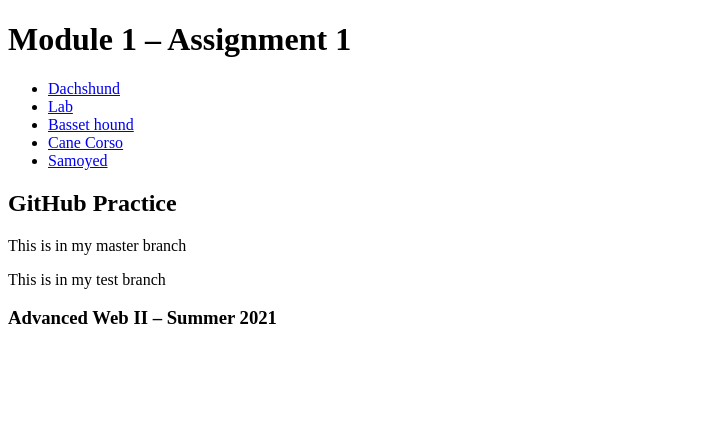
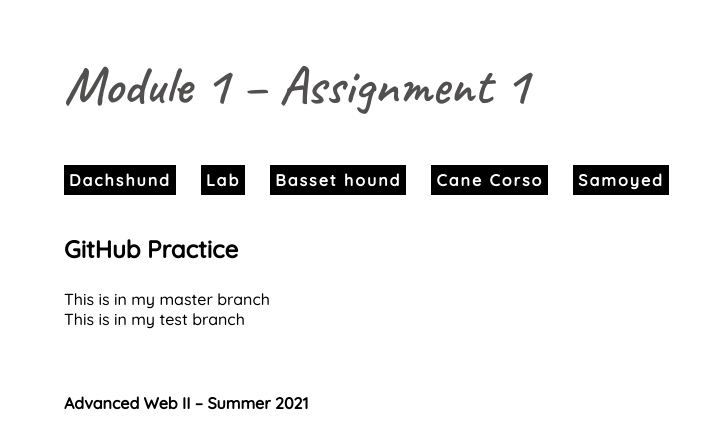
Before and after one commit to pimdiamond/m1-hw1-kongkham-pimlada, a plain HTML site: page index.html in a window 1280 px wide. Shown: the whole page, without its empty margins (0-724 px from the left). Drawn offline with Linux system fonts and the light colour scheme.

Commit message:
modified stylesheet

```diff
--- a/index.html
+++ b/index.html
@@ -7,7 +7,7 @@
 
 		<title>Module 1 – Assignment 1</title>
 
-		<link type="text/css" rel="stylesheet" href="styles.css" />
+		<link type="text/css" rel="stylesheet" href="style.css"/>
 
 
 		 <!-- Google Font-->
--- /dev/null
+++ b/style.css
@@ -0,0 +1,75 @@
+* {
+	margin: 0;
+	padding: 0;
+	border: 0;
+}
+
+article, aside, details, figcaption, figure, footer, header, main, nav, section, summary {
+    display:block;
+}
+
+
+
+nav {
+		display: block;
+	}
+
+header nav ul {
+		list-style: none;
+		padding-top: 4%;
+		font-family: 'Quicksand', sans-serif;
+		font-weight: 500;
+	  padding-left: 5%;
+	}
+
+nav ul li {
+		display: inline-block;
+		float: left;
+		color: #FFFFFF;
+		margin-right: 25px;
+		letter-spacing: 2px;
+		font-weight: bold;
+	}
+
+ul li a {
+		color: white;
+		text-decoration: none;
+    background: black;
+    padding: 5px;
+	}
+
+ul li a:hover {
+		color: white;
+		background:#efaf52;
+	  padding: 5px;
+	}
+
+  /* font-family: 'Caveat', cursive;
+  font-family: 'Quicksand', sans-serif; */
+h1 {
+    	font-family: 'Caveat', cursive;
+      font-size: 3.375em;
+    	color: #524F4F;
+      padding: 4% 0% 0% 5%;
+  	}
+
+h2 {
+    padding-bottom: 2%;
+}
+
+h3 {
+    font-size: 1rem;
+}
+
+h2, h3, p {
+    	font-family: 'Quicksand', sans-serif;
+
+    }
+
+main {
+    padding: 5% 0% 5% 5%;
+  }
+
+footer {
+    padding-left: 5%;
+  }
```
Also changed, not shown: 1 other file.
